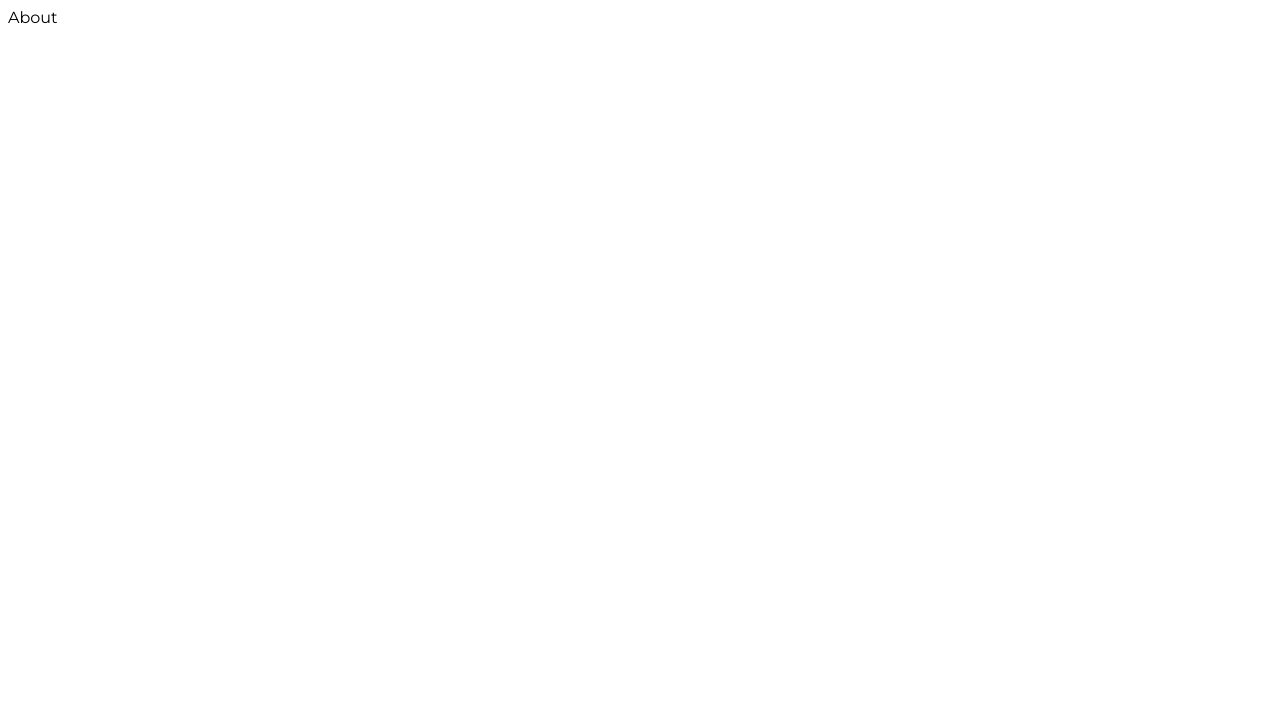
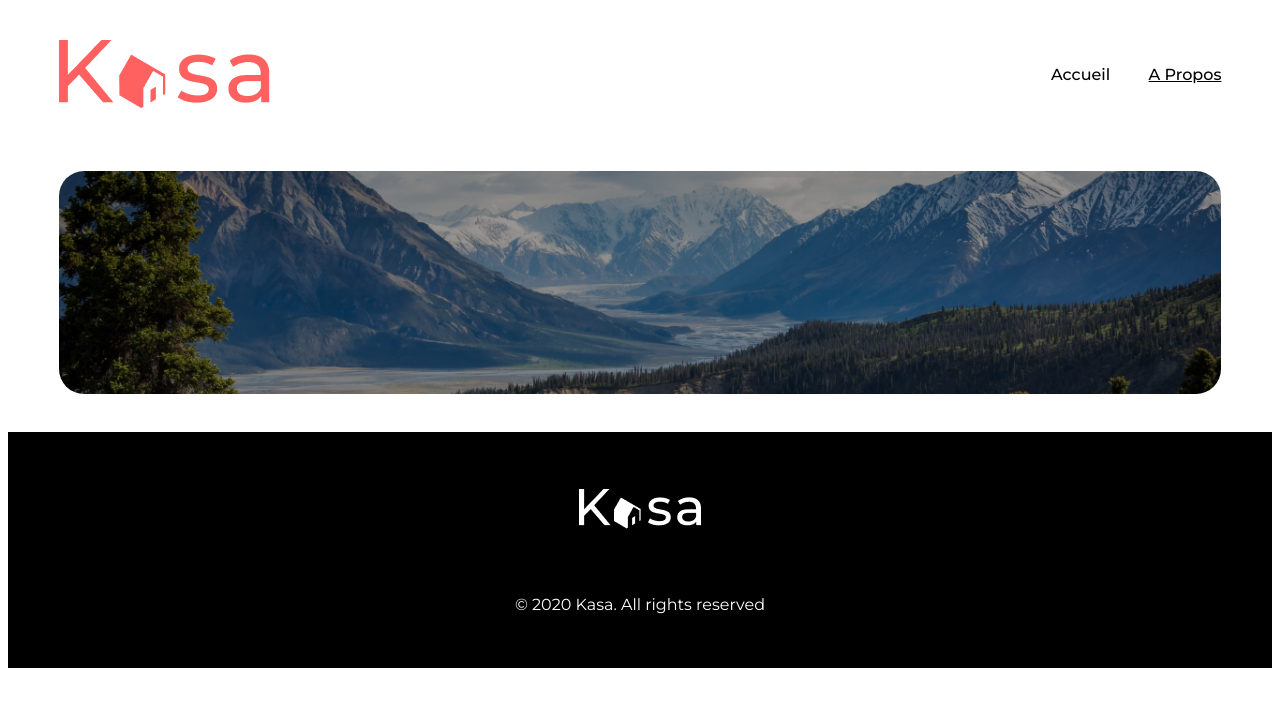
Before and after one commit to cyrelh/P6_React_Kasa, a React (Vite) app in the folder Kasa/: page /about in a window 1280 px wide. Shown: the top 706 px of the page. Built offline with nearby package versions, Linux system fonts and the light colour scheme.

Commit message:
Début création de la page A propos, Import du header, Banner avec sa nouvelle image et le footer réalisés

```diff
--- a/Kasa/src/pages/About.jsx
+++ b/Kasa/src/pages/About.jsx
@@ -1,8 +1,17 @@
-import React from 'react'
+import Header from '../components/Header.jsx'
+import Banner from '../components/Banner.jsx'
+import ImgAboutBanner from '../assets/about-banner.png'
+import Footer from '../components/Footer.jsx'
+
 
 function About() {
   return (
-    <div>About</div>
+    <div>    <Header/>
+    <Banner img={ImgAboutBanner}/>
+
+    <Footer/>
+    </div>
+
   )
 }
 
```
Also changed, not shown: Kasa/src/assets/about-banner.png (added).
